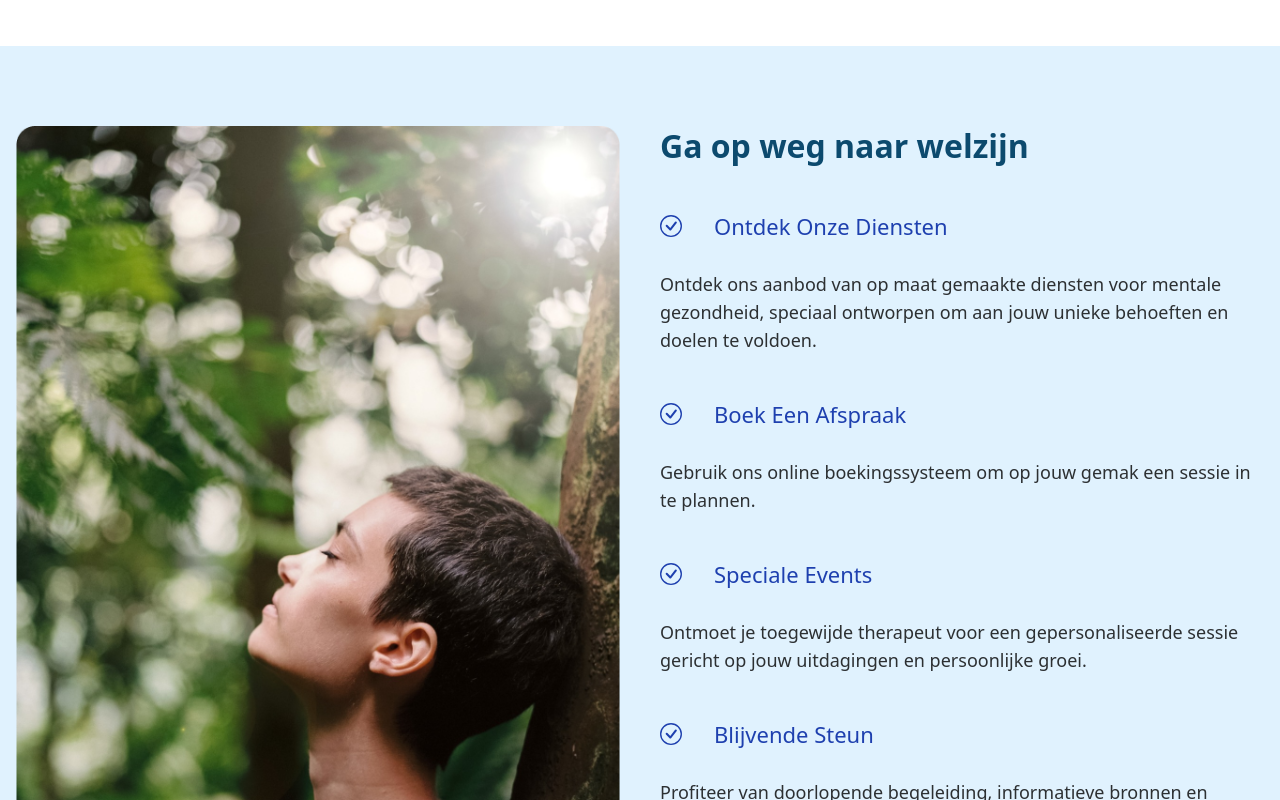
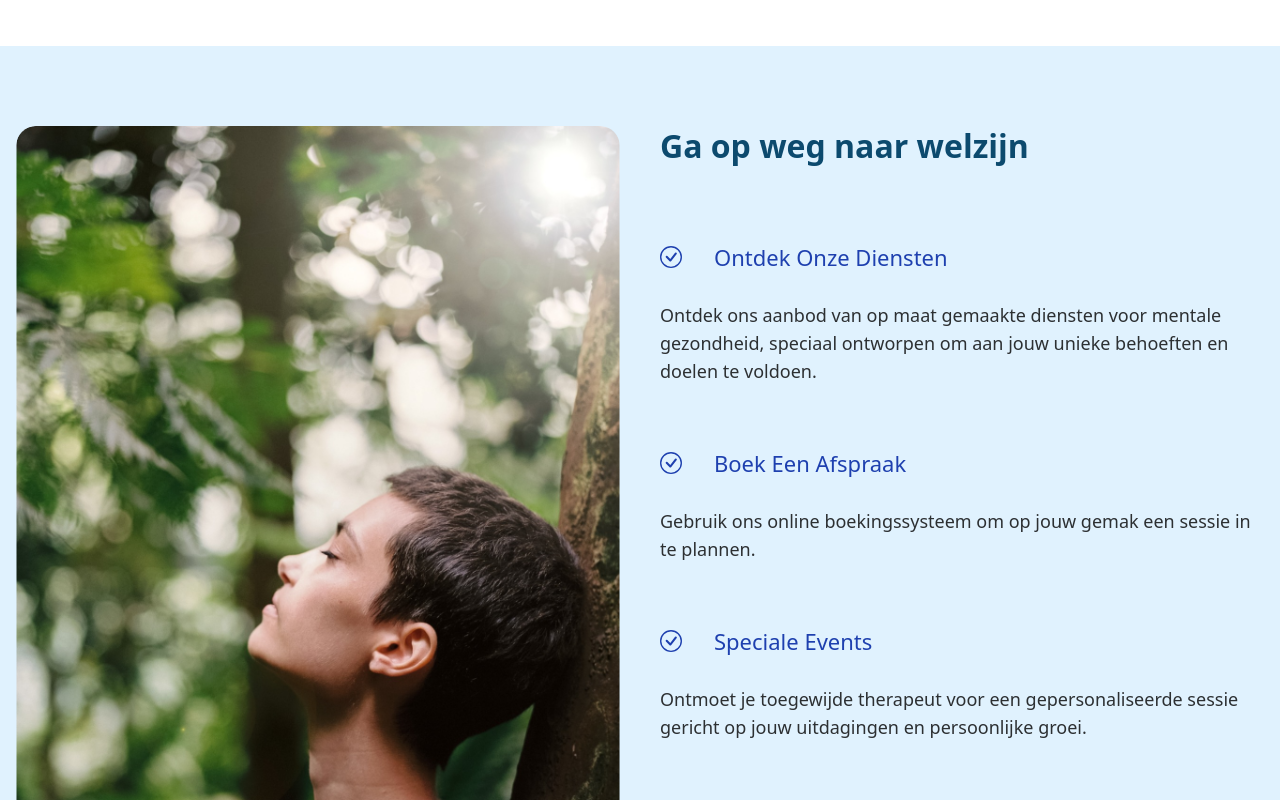
Before and after one commit to mufaqar/gedachte, a Next.js app: page / in a window 1280 px wide. Shown: the part 1380-2180 px from the top of the page. Built offline with nearby package versions, Linux system fonts and the light colour scheme.

Commit message:
desktop layout

```diff
--- a/src/components/blog-sec.tsx
+++ b/src/components/blog-sec.tsx
@@ -21,7 +21,7 @@ function Blog_Sec() {
                 <div className='grid md:grid-cols-2 grid-cols-1 md:gap-20 gap-7 items-center'>
                     <div>
                         <div>
-                            <Image src="/images/blog/1.png" alt='blog/1.png' width={645} height={437} />
+                            <Image src="/images/blog/1.png" alt='blog/1.png' width={645} height={437} className='w-full' />
                         </div>
                         <div className='grid md:grid-cols-2 grid-cols-1 justify-between my-8'>
                             <div className='flex justify-between items-center'>
--- a/src/components/comunity.tsx
+++ b/src/components/comunity.tsx
@@ -1,4 +1,5 @@
 import Image from 'next/image'
+import Link from 'next/link'
 import React from 'react'
 
 function Comunity() {
@@ -15,9 +16,12 @@ function Comunity() {
                         <h2 className="text-sky-900 text-[32px] font-medium leading-[52px] mb-7">
                             Word Lid van Onze Bloeiende Community
                         </h2>
-                        <p className="opacity-80 text-black text-[22px] font-normal leading-[39px] tracking-wide">
+                        <p className="opacity-80 text-black text-[22px] font-normal leading-[39px] tracking-wide mb-10">
                             Sluit je aan bij onze bruisende gemeenschap van mensen die actief werken aan een betere mentale gezondheid. Met onze boeiende blogs, podcasts en video's bieden we je waardevolle inzichten en strategieën om je welzijn te verbeteren. Mis onze regelmatige updates en deskundige bijdragen aan de discussie over mentale gezondheid en zelfzorg niet.
                         </p>
+                        <Link href="#" className="text-center text-white text-[14.91px] font-semibold uppercase tracking-wide px-6 py-2.5 bg-sky-900 rounded-[36.46px]">
+                        Plan Nu een Afspraak
+                    </Link>
                     </div>
                 </div>
 
--- a/src/components/wellnes-sec.tsx
+++ b/src/components/wellnes-sec.tsx
@@ -8,13 +8,13 @@ function Wellnes_Sec() {
         <section className='py-20 bg-sky-100'>
             <div className='container mx-auto px-4 grid md:grid-cols-2 grid-cols-1 md:gap-10 gap-5'>
                 <div>
-                    <Image src="/images/wellness.png" alt='wellness.png' width={644} height={864} className='w-full' />
+                    <Image src="/images/wellness.png" alt='wellness.png' width={644} height={864} className='w-full max-h-[850px] object-cover rounded-[20px]' />
                 </div>
-                <div>
-                    <h2 className="text-sky-900 text-[32px] font-semibold leading-[40px] mb-10">
+                <div className='grid'>
+                    <h2 className="text-sky-900 text-[32px] font-semibold leading-[40px]">
                         Ga op weg naar welzijn
                     </h2>
-                    <ul className='grid gap-10'>
+                    <ul className='grid gap-10 justify-between'>
                         <li>
                             <h3 className='text-blue-800 text-[22px] font-medium capitalize leading-[40px] flex items-center gap-8'>
                                 <BsCheckCircle />
```
